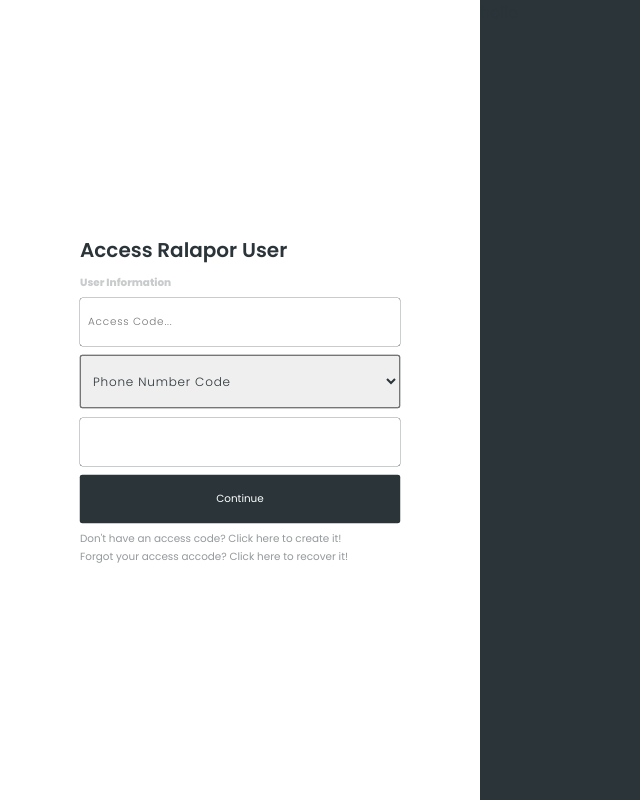
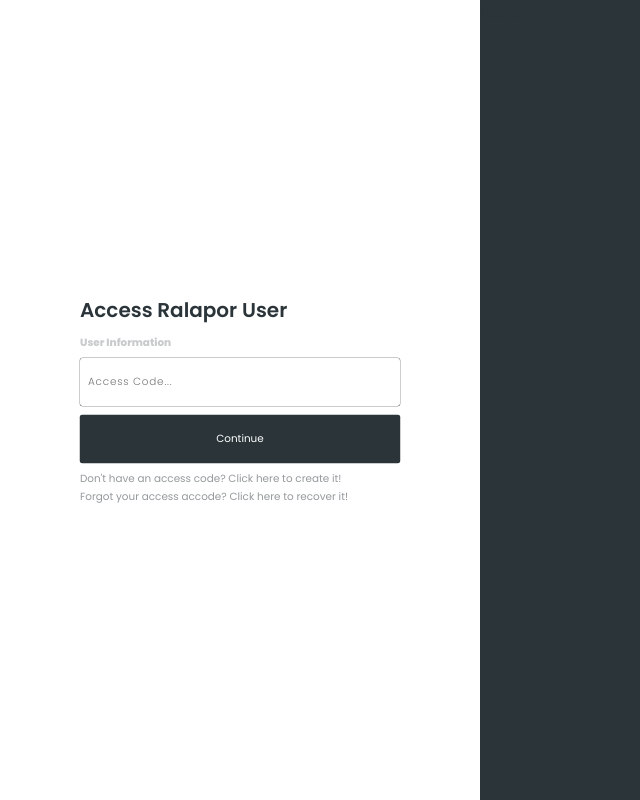
Before and after one commit to EdwinOliveira/Ralapor, a React (Vite) app in the folder packages/frontend/: page /access-user in a window 1280 px wide. Shown: the whole page, without its empty margins (0-640 px from the left). Built offline with nearby package versions, Linux system fonts and the light colour scheme.

Commit message:
WIP: Worked on frontend

```diff
--- a/packages/frontend/src/components/Form.tsx
+++ b/packages/frontend/src/components/Form.tsx
@@ -2,7 +2,6 @@
 import FormAction, { type FormActionProps } from "./FormAction";
 import FormGroup, { type FormGroupProps } from "./FormGroup";
 import FormHeader, { type FormHeaderProps } from "./FormHeader";
-import FormPhoneNumberSelector from "./FormPhoneNumberSelector";
 
 type FormProps = {
 	formHeader: FormHeaderProps;
@@ -23,7 +22,6 @@
 			{formGroups.map((formGroup) => (
 				<FormGroup key={formGroup.id} {...formGroup} />
 			))}
-			<FormPhoneNumberSelector formControl={formGroups[0].formControls[2]} />
 			<FormAction
 				formButtons={formAction.formButtons}
 				formLinks={formAction.formLinks}
--- a/packages/frontend/src/components/FormPhoneNumberSelector.css
+++ /dev/null
@@ -1,9 +0,0 @@
-#form-phone_number_selector {
-	box-shadow: 0 0 0 0.015rem currentColor;
-	border-radius: 0.15rem;
-	padding: 1rem 0.5rem;
-
-	font-size: 0.75rem;
-	font-weight: 300;
-	letter-spacing: 0.05rem;
-}
--- a/packages/frontend/src/components/FormPhoneNumberSelector.tsx
+++ /dev/null
@@ -1,25 +0,0 @@
-import "./FormPhoneNumberSelector.css";
-import type { FormControlProps } from "./FormControl";
-import FormControl from "./FormControl";
-
-export type FormPhoneNumberSelectorProps = {
-	id?: number;
-	formControl: FormControlProps;
-};
-
-export default function FormPhoneNumberSelector({
-	formControl,
-}: FormPhoneNumberSelectorProps) {
-	return (
-		<>
-			<select name="phone-number-selector" id="form-phone_number_selector">
-				<option selected disabled hidden>
-					Phone Number Code
-				</option>
-				<option value="+351">+351</option>
-				<option value="+41">+41</option>
-			</select>
-			<FormControl {...formControl} />
-		</>
-	);
-}
```
